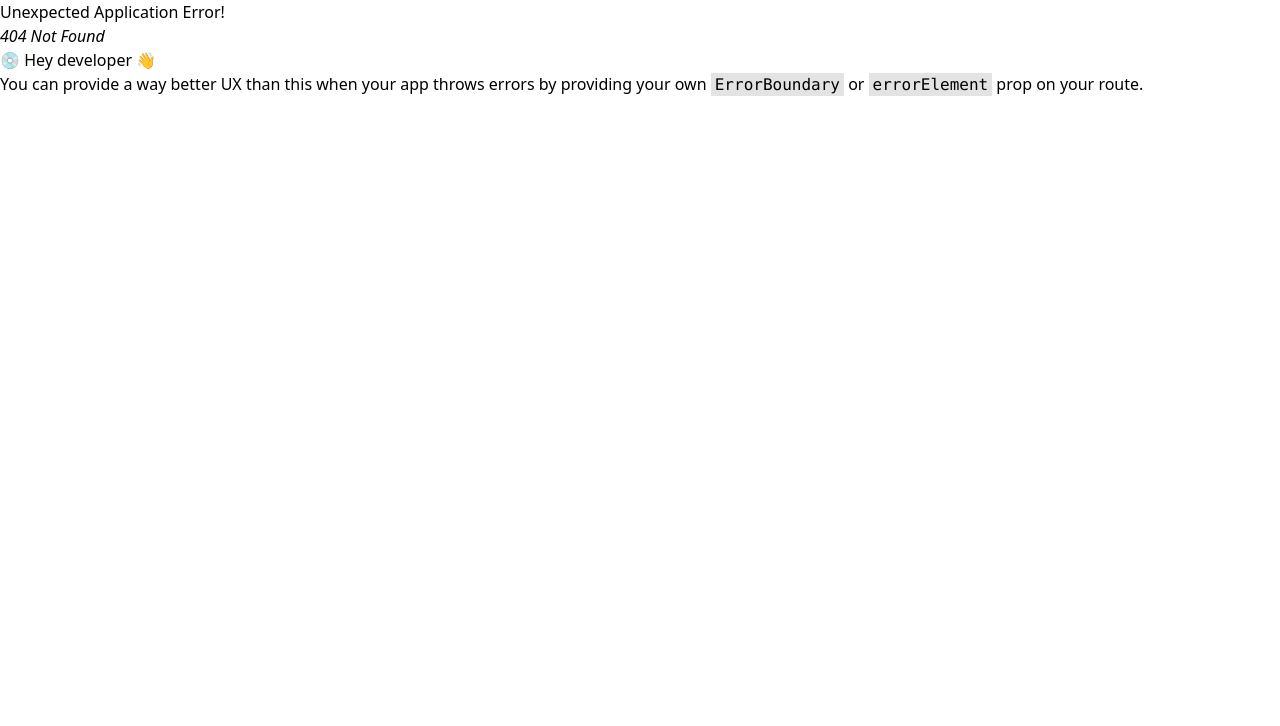
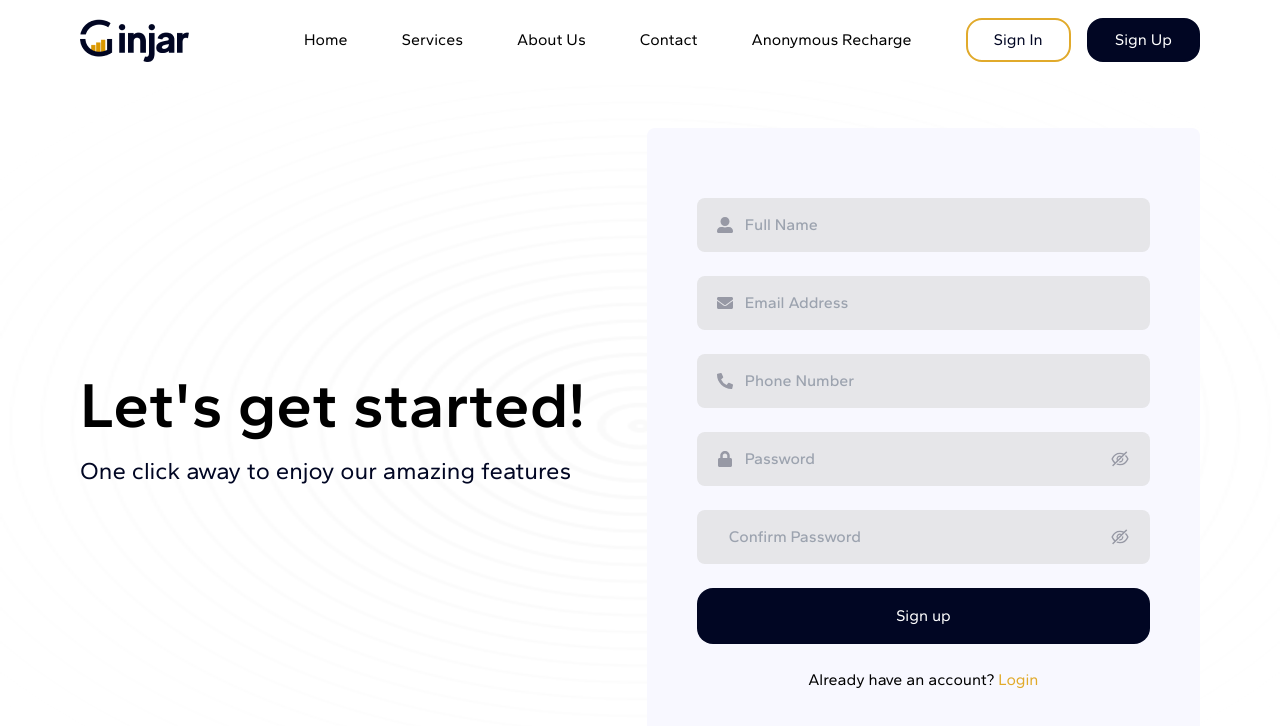
Before and after one commit to Abideen-program/tailwind, a React (Create React App) app: page /signup in a window 1280 px wide. Before the commit this address had no page. Shown: the top 726 px of the page. Built offline with nearby package versions, Linux system fonts and the light colour scheme.

Commit message:
created the sign up form

```diff
--- a/src/App.jsx
+++ b/src/App.jsx
@@ -1,17 +1,20 @@
 import { createBrowserRouter, RouterProvider } from "react-router-dom";
-// import { clx } from "./utils/clx";
 import LandingPage from "./views/landingPage/landingPage";
 import Header from "./views/landingPage/header/header";
 import SignUp from "./views/SignUp/signup";
 import Login from "./views/Login/login";
-// import Input from "./components/input/input";
-// import "./output.css";
+
 function App() {
   const router = createBrowserRouter([
-    { path: "/", element: <Header />, children: [
-      {index: true, element: <LandingPage />},
-      {path: 'login', element: <Login />}
-    ] },
+    {
+      path: "/",
+      element: <Header />,
+      children: [
+        { index: true, element: <LandingPage /> },
+        { path: "login", element: <Login /> },
+        { path: "signup", element: <SignUp /> },
+      ],
+    },
   ]);
 
   return <RouterProvider router={router} />;
--- a/src/components/input/input.jsx
+++ b/src/components/input/input.jsx
@@ -87,7 +87,7 @@ const Input = ({
         <Text
           as="span"
           weight="medium"
-          classname="text-[15px] lg:text-base text-red-600"
+          classname="text-[13px] text-red-600"
         >
           {errorMassage}
         </Text>
--- a/src/views/Login/login.jsx
+++ b/src/views/Login/login.jsx
@@ -46,7 +46,7 @@ const Login = () => {
   });
 
   return (
-    <div className="relative flex flex-col px-10 space-y-6">
+    <div className="relative flex flex-col px-4 md:px-10 space-y-6">
       <LoginSmallScreen />
       <img
         src="assets/images/spiral-background.jpg"
@@ -67,7 +67,7 @@ const Login = () => {
 
         <form
           onSubmit={formik.handleSubmit}
-          className="bg-[#F8F8FF] rounded-lg pt-[70px] pb-[50px] px-10 md:px-[50px] flex-[0.8] z-50"
+          className="bg-[#F8F8FF] rounded-lg pt-[70px] pb-[50px] px-4 md:px-[50px] flex-[0.8] z-50"
         >
           <div className="flex flex-col space-y-6">
             <Input
@@ -110,7 +110,7 @@ const Login = () => {
             <Text
               as="p"
               classname="text-center text-[14px] lg:text-base"
-              href="signup"
+              href="/signup"
             >
               <span className="text-[#6C6F7F]">New User?</span> Create an
               Account
--- a/src/views/SignUp/signup.jsx
+++ b/src/views/SignUp/signup.jsx
@@ -1,31 +1,49 @@
-import React from "react";
+import { useState } from "react";
+import { clx } from "../../utils/clx";
+import Text from "../../components/text";
 import Input from "../../components/input/input";
+import { FaEnvelope, FaLock, FaUserAlt, FaPhoneAlt } from "react-icons/fa";
+import Button from "../../components/button/button";
+// import LoginSmallScreen from "./loginSmallHeader";
 import { useFormik } from "formik";
 import * as Yup from "yup";
-import { FaEnvelope, FaUser, FaLock } from "react-icons/fa";
-import { clx } from "../../utils/clx";
-import Button from "../../components/button/button";
 
 const SignUp = () => {
-  const [validationAttempt, setValidationAttempt] = React.useState(false);
+  const classes = clx(
+    "px-0 lg:px-10 lg:flex justify-between items-center space-y-6 pb-[30px]"
+  );
 
-  const formValue = {
+  //handling validation after submission
+  const [validationAttempt, setValidationAttempt] = useState(false);
+
+  //initial values of the form
+  const initialValues = {
+    fullName: "",
     email: "",
-    age: "",
+    phoneNumber: "",
     password: "",
     confirmPassword: "",
   };
 
-  const onSubmit = () => {
-    console.log("submitting");
+  //handling submission of form
+  const onSubmit = (values, actions) => {
+    console.log(values);
+    setTimeout(() => {
+      actions.resetForm();
+    }, 2000);
   };
 
   const validationSchema = Yup.object().shape({
+    fullName: Yup.string().required("Please enter your full name"),
+
     email: Yup.string()
-      .email("Enter a valid email")
+      .email("enter a valid email")
       .required("Please enter your email address"),
 
-    age: Yup.number().positive().integer().required("Please enter your age"),
+    phoneNumber: Yup.number()
+      .positive()
+      .integer()
+      .required("Please enter your phone number"),
 
     password: Yup.string()
       .min(8)
@@ -41,75 +59,111 @@ const SignUp = () => {
   });
 
   const formik = useFormik({
-    initialValues: formValue,
+    initialValues,
     onSubmit,
     validationSchema,
+    validateOnBlur: false,
     validateOnChange: validationAttempt,
-    validateOnBlur: false,
   });
 
-  console.log(formik);
+  return (
+    <div className="relative flex flex-col px-4 md:px-10 space-y-6">
+      {/* <LoginSmallScreen /> */}
+      <img
+        src="assets/images/spiral-background.jpg"
+        className="absolute inset-0 object-cover lg:object-fill w-full h-full opacity-[1.5%] lg:opacity-[2%]"
+        alt="spiral background"
+      />
 
-  return (
-    <form onSubmit={formik.handleSubmit}>
-      <div className="flex flex-col space-y-6 p-20">
+      <div className={classes}>
+        <div className="flex flex-col flex-1 z-50">
+          <Text as="h1" classname="text-[30px] md:text-[64px] font-semibold">
+            Let's get started!
+          </Text>
+
+          <Text as="h4" classname="md:text-[24px] text-primary-dark">
+            One click away to enjoy our amazing features
+          </Text>
+        </div>
+
+        <form
+          onSubmit={formik.handleSubmit}
+          className="bg-[#F8F8FF] rounded-lg pt-[70px] pb-[50px] px-4 md:px-[50px] flex-[0.8] z-50"
+        >
+          <div className="flex flex-col space-y-6">
             <Input
+              name="fullName"
+              type="text"
+              placeholder="Full Name"
+              leftIcon={<FaUserAlt className="text-[#9799A5]" />}
+              onblur={formik.handleBlur}
+              onchange={formik.handleChange}
+              value={formik.values.fullName}
+              errorMassage={formik.errors.fullName}
+            />
+
+            <Input
+              name="email"
               type="email"
-          label="Email"
-          name="email"
-          placeholder="Enter your email address"
+              placeholder="Email Address"
               leftIcon={<FaEnvelope className="text-[#9799A5]" />}
+              onblur={formik.handleBlur}
+              onchange={formik.handleChange}
               value={formik.values.email}
-          onchange={formik.handleChange}
-          onblur={formik.handleBlur}
               errorMassage={formik.errors.email}
             />
 
             <Input
-          type="number"
-          label="Age"
-          name="age"
-          placeholder="Enter your age"
-          leftIcon={<FaUser className="text-[#9799A5]" />}
-          value={formik.values.age}
+              name="phoneNumber"
+              type="tel"
+              placeholder="Phone Number"
+              leftIcon={<FaPhoneAlt className="text-[#9799A5]" />}
               onblur={formik.handleBlur}
               onchange={formik.handleChange}
-          errorMassage={formik.errors.age}
+              value={formik.values.phoneNumber}
+              errorMassage={formik.errors.phoneNumber}
             />
 
             <Input
+              name="password"
               type="password"
-          label="Password"
-          name="password"
-          placeholder="Enter your password"
+              placeholder="Password"
               leftIcon={<FaLock className="text-[#9799A5]" />}
-          value={formik.values.password}
               onblur={formik.handleBlur}
               onchange={formik.handleChange}
+              value={formik.values.password}
               errorMassage={formik.errors.password}
             />
 
             <Input
+              name="confirmPassword"
               type="password"
-          label="Confirm Password"
-          name="confirmPassword"
-          placeholder="Confirm your password"
-          leftIcon={<FaLock className="text-[#9799A5]" />}
-          value={formik.values.confirmPassword}
+              placeholder="Confirm Password"
               onblur={formik.handleBlur}
               onchange={formik.handleChange}
+              value={formik.values.confirmPassword}
               errorMassage={formik.errors.confirmPassword}
             />
 
             <Button
               buttonType="submit"
-          classname="w-full text-[14px] lg:text-base "
               onclick={() => setValidationAttempt(true)}
             >
-          Sign in
+              Sign up
             </Button>
+
+            <Text
+              as="p"
+              classname="text-center text-[14px] lg:text-base"
+              href="/login"
+            >
+              Already have an account?
+              <span className="text-secondary-dark"> Login</span>
+            </Text>
           </div>
         </form>
+      </div>
+    </div>
   );
 };
 
--- a/src/views/landingPage/header/header.jsx
+++ b/src/views/landingPage/header/header.jsx
@@ -66,14 +66,14 @@ const Header = () => {
           <li>
             <div className="flex flex-row space-x-4">
               <Button
-                href={"login"}
+                href="/login"
                 type="primary"
                 size="small"
                 variant="outlined"
               >
                 Sign In
               </Button>
-              <Button href={"login"} size="small" variant="contained">
+              <Button href="/signup" size="small" variant="contained">
                 Sign Up
               </Button>
             </div>
@@ -140,7 +140,7 @@ const Header = () => {
                   size="small"
                   variant="outlined"
                   classname="mr-1"
-                  href="login"
+                  href="/login"
                   onclick={hideNav}
                 >
                   Sign In
@@ -148,7 +148,7 @@ const Header = () => {
                 <Button
                   size="small"
                   variant="contained"
-                  href="login"
+                  href="/signup"
                   onclick={hideNav}
                 >
                   Sign Up
```
Lines whose indentation alone changed are shown as unchanged.
